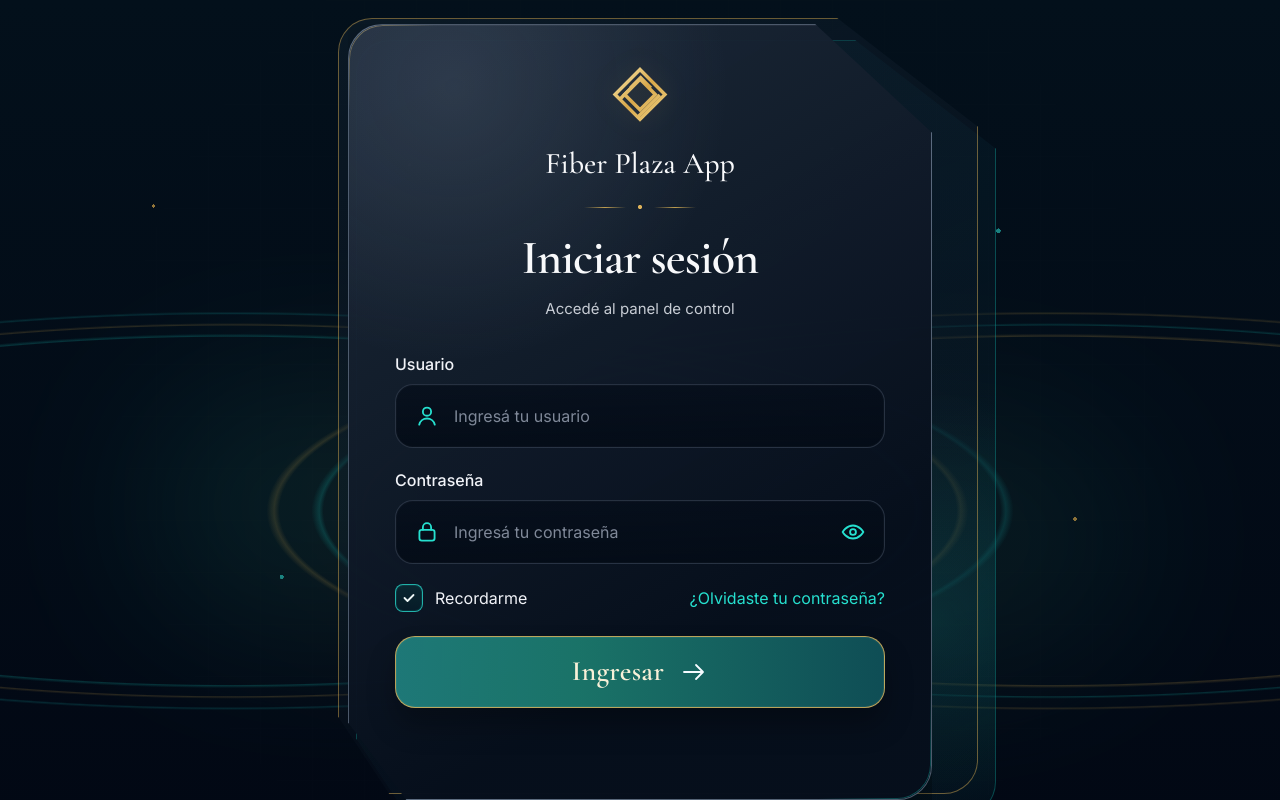
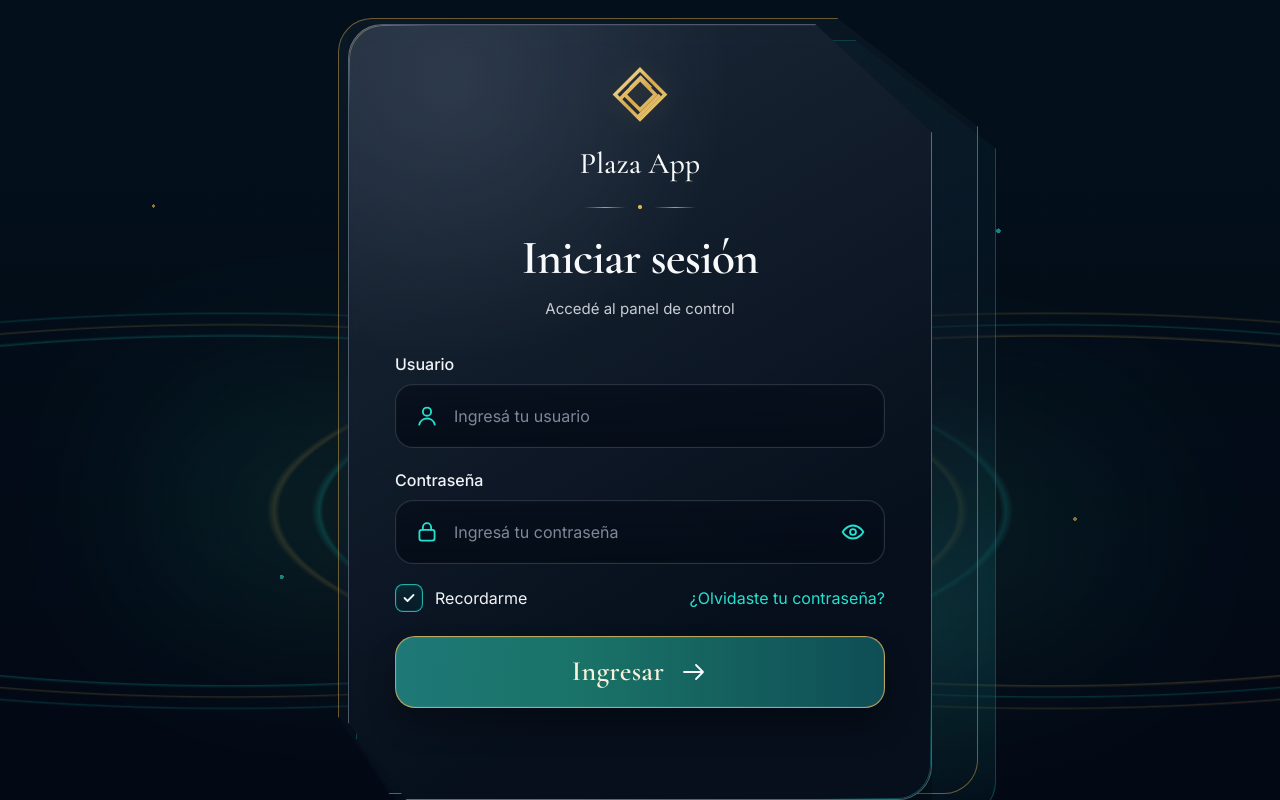
Before and after one commit to MatiasMT93/financieraAppBackup, a React (Vite) app in the folder apps/web/: page /login in a window 1280 px wide. Built offline with nearby package versions, Linux system fonts and the light colour scheme; no server answers; what @cambioapp/shared-constants would draw is missing.

Commit message:
feat: mejoras en múltiples módulos

```diff
--- a/apps/web/index.html
+++ b/apps/web/index.html
@@ -6,7 +6,7 @@
     <meta name="theme-color" content="#0F6E56" />
     <meta name="apple-mobile-web-app-capable" content="yes" />
     <meta name="apple-mobile-web-app-status-bar-style" content="black-translucent" />
-    <title>Fiber Plaza App</title>
+    <title>Plaza App</title>
     <link rel="icon" type="image/x-icon" href="/favicon.ico" />
     <link rel="icon" type="image/png" sizes="192x192" href="/pwa-192x192.png" />
     <link rel="apple-touch-icon" href="/apple-touch-icon.png" />
--- a/apps/web/src/features/administrativo/AdministrativoShell.tsx
+++ b/apps/web/src/features/administrativo/AdministrativoShell.tsx
@@ -30,7 +30,7 @@ export default function AdministrativoShell({ onBack }: { onBack?: () => void })
       <header className="admin-header">
         <div className="admin-brand">
           <BrandMark size={48} />
-          <span>Fiber Plaza App</span>
+          <span>Plaza App</span>
         </div>
 
         {onBack ? (
--- a/apps/web/src/features/coordinador/CoordinadorShell.tsx
+++ b/apps/web/src/features/coordinador/CoordinadorShell.tsx
@@ -55,7 +55,7 @@ export default function CoordinadorShell({ onBack }: { onBack?: () => void }) {
       <header className="coordinator-header">
         <div className="coordinator-header__brand">
           <BrandMark size={56} />
-          <span className="coordinator-header__name">Fiber Plaza App</span>
+          <span className="coordinator-header__name">Plaza App</span>
           <span className="coordinator-header__divider" aria-hidden="true" />
           <div className="coordinator-header__title-group">
             <h1>{currentTab?.label ?? 'Operaciones'}</h1>
--- a/apps/web/src/features/coordinador/components/DownloadApkButton.tsx
+++ b/apps/web/src/features/coordinador/components/DownloadApkButton.tsx
@@ -24,7 +24,7 @@ export default function DownloadApkButton() {
         </span>
         <div className="coord-download-banner__copy">
           <h2>Descargar APK para cadete</h2>
-          <p>Instalá la app de Fiber Plaza App en el dispositivo del cadete.</p>
+          <p>Instalá la app de Fiber App en el dispositivo del cadete.</p>
         </div>
 
         <button
--- a/apps/web/src/features/dueno/DuenoShell.tsx
+++ b/apps/web/src/features/dueno/DuenoShell.tsx
@@ -109,7 +109,7 @@ export default function DuenoShell() {
         </div>
         <div className="dashboard-brand">
           <BrandMark size={72} />
-          <span>Fiber Plaza App</span>
+          <span>Plaza App</span>
           <span className="dashboard-brand__divider" aria-hidden="true" />
           <time dateTime={new Date().toISOString().slice(0, 10)}>{dateLabel}</time>
         </div>
--- a/apps/web/src/shared/pages/LoginPage.tsx
+++ b/apps/web/src/shared/pages/LoginPage.tsx
@@ -85,7 +85,7 @@ export default function LoginPage() {
 
           <header className="login-card__header">
             <BrandMark size={64} className="login-card__brand-mark" />
-            <p className="login-card__brand-name">Fiber Plaza App</p>
+            <p className="login-card__brand-name">Plaza App</p>
             <span className="login-card__ornament" aria-hidden="true" />
             <h1 id="login-title">Iniciar sesión</h1>
             <p className="login-card__subtitle">Accedé al panel de control</p>
--- a/apps/web/vite.config.ts
+++ b/apps/web/vite.config.ts
@@ -10,8 +10,8 @@ export default defineConfig({
       registerType: 'autoUpdate',
       includeAssets: ['favicon.ico', 'apple-touch-icon.png'],
       manifest: {
-        name: 'Fiber Plaza App',
-        short_name: 'Fiber Plaza App',
+        name: 'Plaza App',
+        short_name: 'Plaza App',
         description: 'Sistema logístico para financieras de cambio',
         theme_color: '#185FA5',
         background_color: '#ffffff',
```
